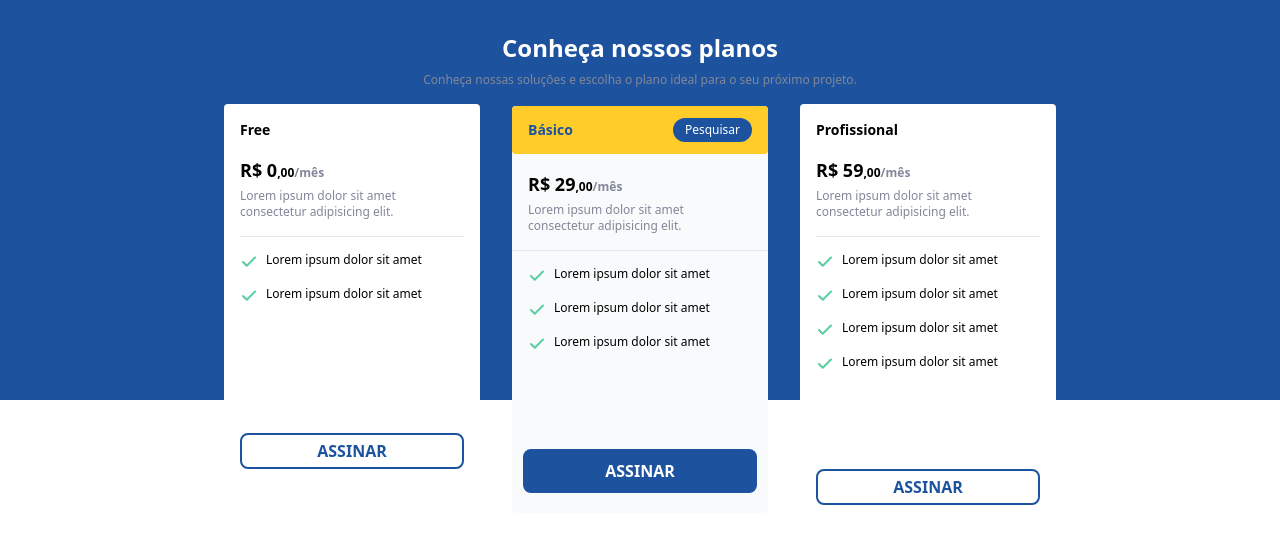
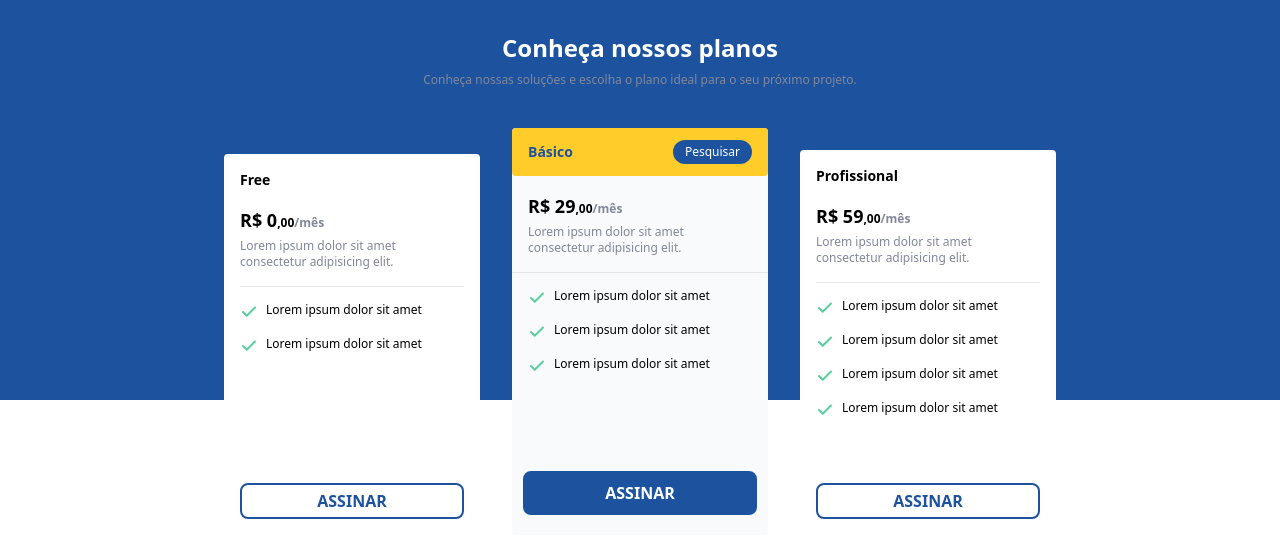
Before and after one commit to Marcoswodbarros/PricingTable, a website: page index.html in a window 1280 px wide. Drawn offline with Linux system fonts and the light colour scheme.

Commit message:
Adjusting flex items

```diff
--- a/index.html
+++ b/index.html
@@ -22,9 +22,9 @@
                 ideal para o seu próximo projeto.</p>
         </div>
 
-        <div id="sections__container" class="laptop:flex gap-8 items-baseline justify-center">
+        <div id="sections__container" class="laptop:flex gap-8 items-end justify-center laptop:mt-10">
 
-            <section id="section__free" class="bg-white rounded p-4 mt-4 mb-4 mx-auto w-2/3 laptop:w-64 laptop:mx-0">
+            <section id="section__free" class="bg-white rounded p-4 mt-4 mb-4 mx-auto w-2/3 laptop:mx-0 laptop:w-64">
                 <p class="font-semibold text-sm mb-4">Free</p>
                 <p class="font-bold text-lg mb-1">R$ 0<span class="text-xs">,00</span><span
                         class="text-xs text-newGray">/mês</span></p>
@@ -95,7 +95,7 @@
                     <p class="text-xs mt-3">Lorem ipsum dolor sit amet</p>
                 </div>
 
-                <div class="flex items-center gap-2 mb-24">
+                <div class="flex items-center gap-2 mb-16">
                     <img src="src/icons/check.svg" class="mt-4" alt="Check">
                     <p class="text-xs mt-3">Lorem ipsum dolor sit amet</p>
                 </div>
```
Also changed, not shown: dist/output.css.
